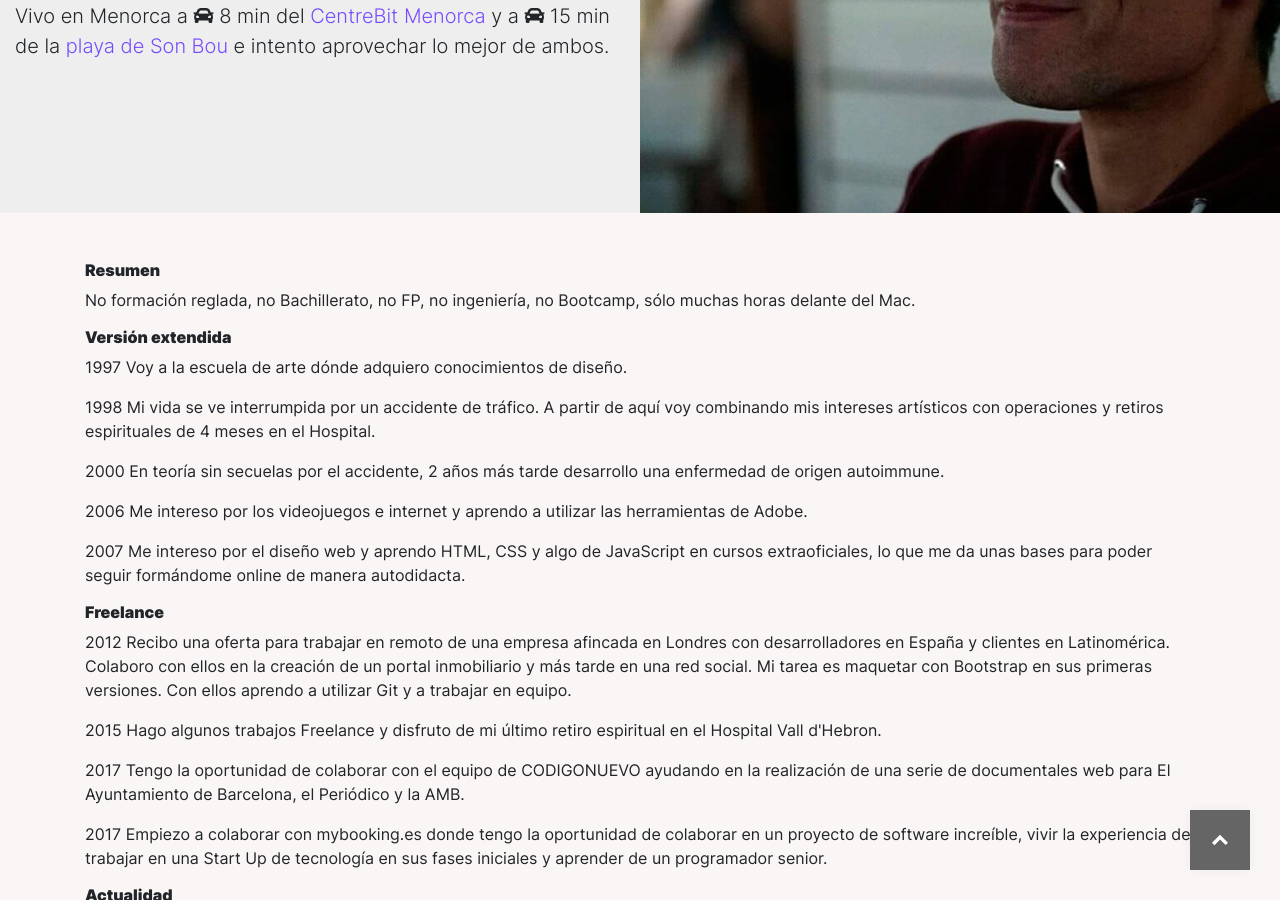
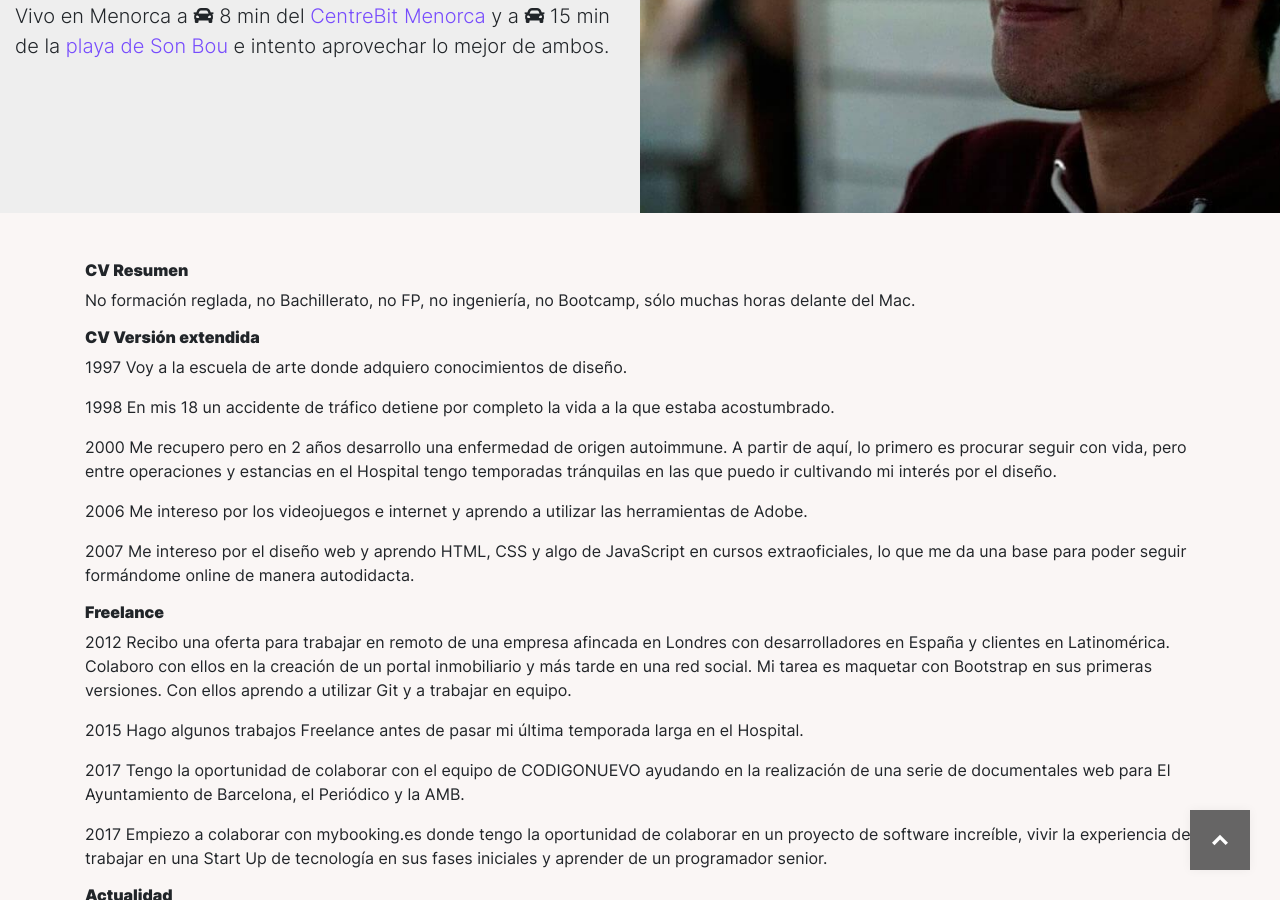
Before and after one commit to MarcelReig/netinetidesign, a Jekyll site: the page built from about/index.html, in a window 1280 px wide and 900 px high, scrolled down 345 px. Built offline with Jekyll 4.4.1, drawn with Linux system fonts in a browser that asks for light colours.

Commit message:
edit about

```diff
--- a/about/index.html
+++ b/about/index.html
@@ -34,27 +34,26 @@
 <div class="container">
   <div class="row">
     <div class="col-md my-5">
-      <h6>Resumen</h6>
+      <h6>CV Resumen</h6>
       <p>No formación reglada, no Bachillerato, no FP, no ingeniería, no Bootcamp, sólo muchas horas delante del Mac.
       </p>
-      <h6>Versión extendida</h6>
-      <p>1997 Voy a la escuela de arte dónde adquiero conocimientos de diseño.</p>
-      <p>1998 Mi vida se ve interrumpida por un accidente de tráfico. A partir de aquí voy combinando mis intereses
-        artísticos con operaciones y retiros espirituales de 4 meses en el Hospital.</p>
-      <p>2000 En teoría sin secuelas por el accidente, 2 años más tarde desarrollo una enfermedad de origen
-        autoimmune.</p>
+      <h6>CV Versión extendida</h6>
+      <p>1997 Voy a la escuela de arte donde adquiero conocimientos de diseño.</p>
+      <p>1998 En mis 18 un accidente de tráfico detiene por completo la vida a la que estaba acostumbrado.</p>
+      <p>2000 Me recupero pero en 2 años desarrollo una enfermedad de origen autoimmune. A partir de aquí, lo primero es
+        procurar seguir con vida, pero entre operaciones y estancias en el Hospital tengo temporadas tránquilas en las
+        que puedo ir cultivando mi interés por el diseño.</p>
       <p>2006 Me intereso por los videojuegos e internet y aprendo a utilizar las herramientas de Adobe.</p>
       <p>2007 Me intereso por el diseño web y aprendo HTML, CSS y algo de
-        JavaScript en cursos extraoficiales, lo que me da unas bases para poder seguir formándome online de manera
+        JavaScript en cursos extraoficiales, lo que me da una base para poder seguir formándome online de manera
         autodidacta.</p>
       <h6>Freelance</h6>
       <p>2012 Recibo una oferta para trabajar en remoto de una empresa afincada en Londres
         con desarrolladores en España y clientes en Latinomérica. Colaboro con ellos en la creación de un portal
         inmobiliario y más tarde en una red social. Mi tarea es maquetar con Bootstrap
         en sus primeras versiones. Con ellos aprendo a utilizar Git y a trabajar en equipo.</p>
+      <p>2015 Hago algunos trabajos Freelance antes de pasar mi última temporada larga en el Hospital.</p>
       <p>
-        <p>2015 Hago algunos trabajos Freelance y disfruto de mi último retiro espiritual en el Hospital Vall
-          d'Hebron.</p>
         2017 Tengo la oportunidad de colaborar con el equipo de CODIGONUEVO ayudando en la realización de
         una serie de documentales web para El Ayuntamiento de Barcelona, el Periódico y la AMB.
       </p>
@@ -63,7 +62,8 @@
         aprender de un programador senior.</p>
       <h6>Actualidad</h6>
       <p>
-        2020 Cumplo mi record de más de 5 años sin pisar un Hospital mientras trabajo de diseñador en mybooking.es por las mañanas y sigo formándome online y estudiando Inglés en la escuela oficial de idiomas por las tardes.
+        2020 Cumplo mi record de más de 5 años sin pisar un Hospital mientras trabajo de diseñador en mybooking.es por
+        las mañanas y sigo formándome online y estudiando Inglés en la escuela oficial de idiomas por las tardes.
       </p>
     </div>
   </div>
```
